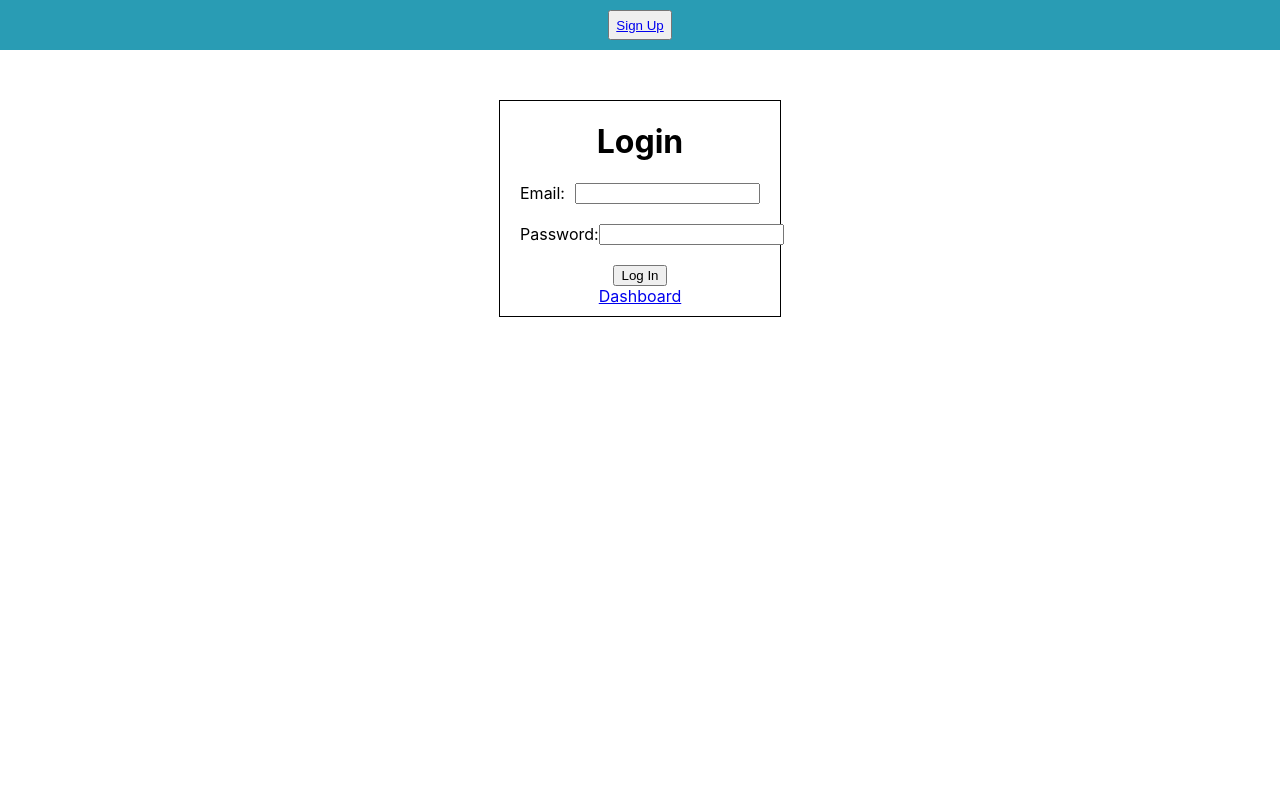
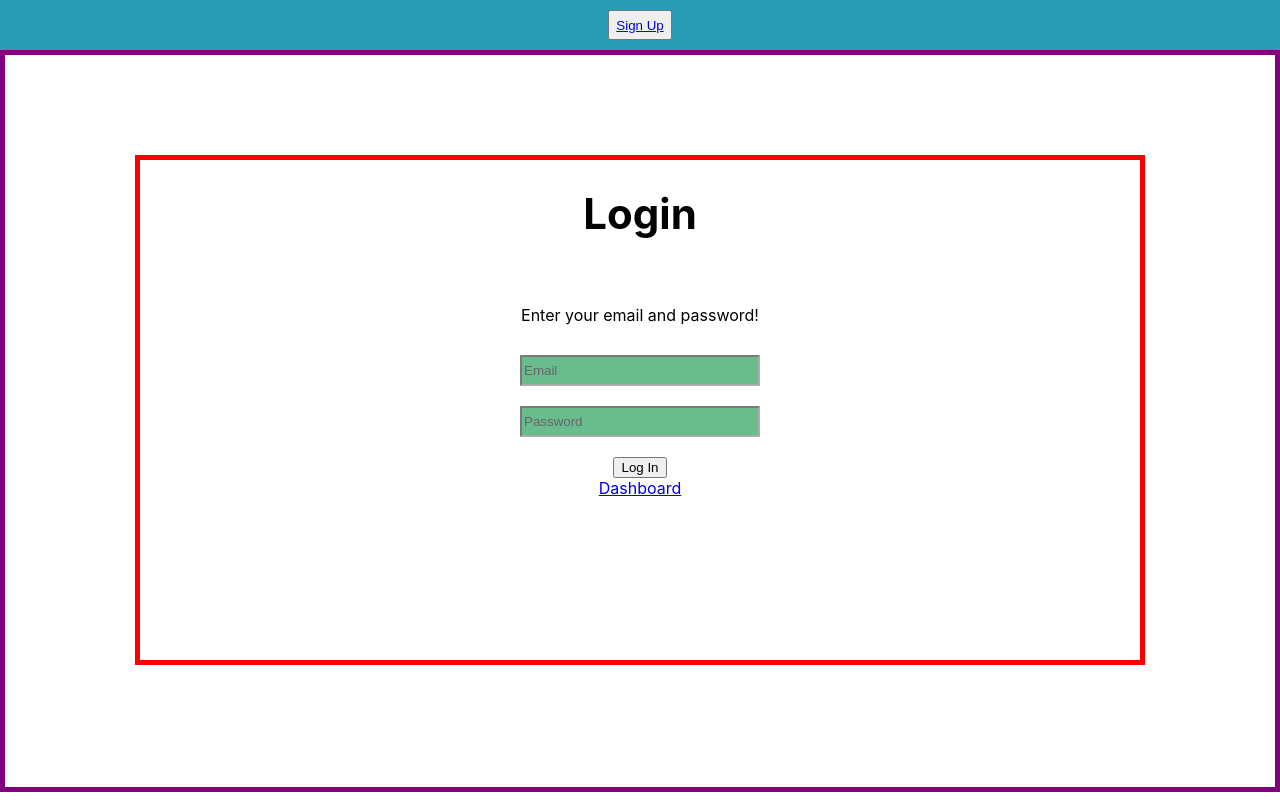
Before and after one commit to theMVPshop/gantt-app, a React (Create React App) app: page / in a window 1280 px wide. Built offline with nearby package versions, Linux system fonts and the light colour scheme.

Commit message:
started styling login page

```diff
--- a/src/components/Login/Login.css
+++ b/src/components/Login/Login.css
@@ -1,24 +1,51 @@
 .login-window-container{
-  /* border: 1px solid purple; */
-  display: flex;
-  justify-content: center;
-}
-
-.login-window{
-  border: 1px solid black;
-  margin-top: 50px;
+  border: 5px solid purple;
   display: flex;
   flex-direction: column;
   align-items: center;
+  height: 732px;
+}
+
+h1{
+  font-size:42px;
+  margin-bottom:50px;
+}
+
+p{
+  font-size: 16px;
+  margin-bottom: 30px;
 }
 
 .login-form{
-  margin-left: 20px;
-  margin-right: 20px;
+  border: 5px solid red;
+  height:500px;
+  width:1000px;
+  margin-top:100px;
   display: flex;
   flex-direction: column;
   align-items: center;
-  margin-bottom: 10px
+
+}
+
+.email{
+  border-radius: 1px;
+  background-color: #079043;
+  opacity: 60%;
+  height: 25px;
+  width:700px;
+}
+
+.password{
+  border-radius: 1px;
+  background-color: #079043;
+  opacity: 60%;
+  height: 25px;
+  width: 700px;
+}
+
+#inputID::placeholder {
+  color: black;
+  opacity: 100%;
 }
 
 .input-group{
--- a/src/components/Login/Login.js
+++ b/src/components/Login/Login.js
@@ -54,16 +54,17 @@ const Login = () => {
 
   return (
     <div className="login-window-container">
-      <div className="login-window">
-        <h1>Login</h1>
         <form
           className="login-form"
           onSubmit={handleSubmit(handleLogin)}
           >
+            <h1>Login</h1>
+            <p>Enter your email and password!</p>
           <div className="input-group">
-            <label for="email">Email: </label>
             <input
               type="email"
+              id="inputID"
+              placeholder="Email"
               className="email"
               name="email"
               {...register("email", loginOptions.email)}
@@ -74,9 +75,10 @@ const Login = () => {
           </small>
           <br />
           <div className="input-group">
-            <label for="password">Password: </label>
             <input
               type="password"
+              id="inputID"
+              placeholder="Password"
               className="password"
               name="password"
               {...register("password", loginOptions.password)}
@@ -89,7 +91,6 @@ const Login = () => {
           <button type="submit">Log In</button>
           <Link to="/dashboard">Dashboard</Link>
         </form>
-      </div>
     </div>
   );
 };
```
Also changed, not shown: src/components/Gantt/Gantt.css (line endings or trailing spaces).
